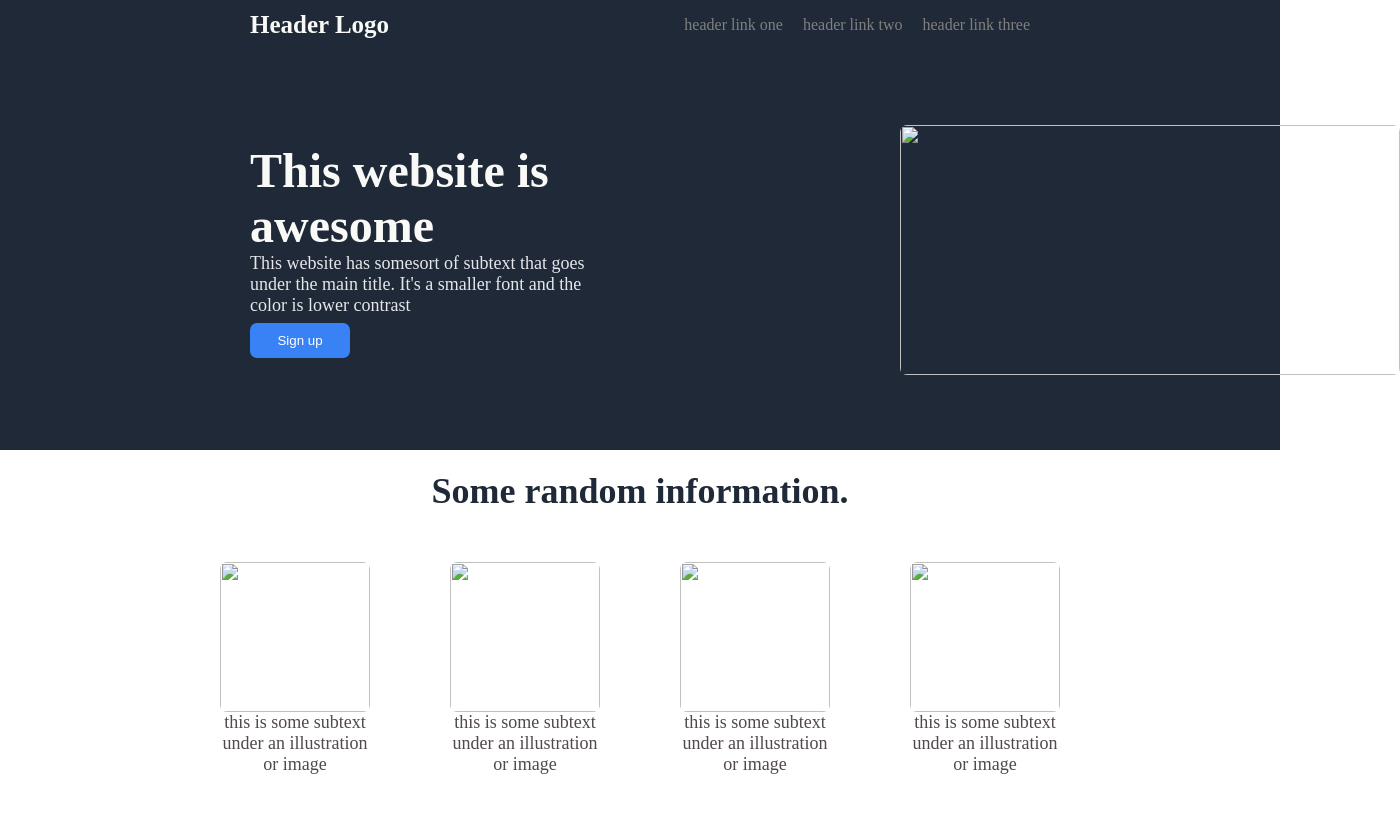
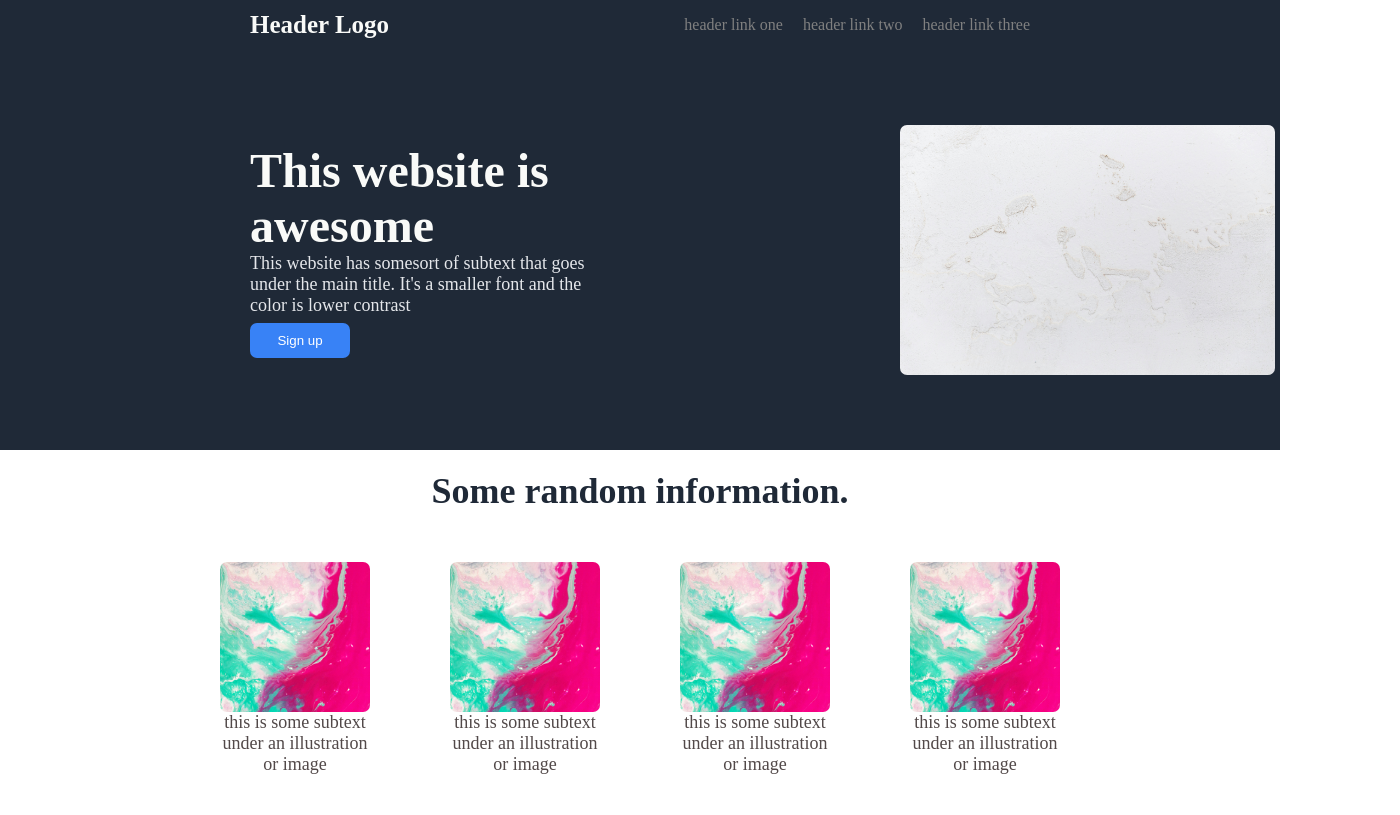
Before and after one commit to Dipstick713/Landing-Page, a plain HTML site: page index.html in a window 1280 px wide. Shown: the top 815 px of the page, 1400 px wide, since content can reach past the window. Drawn offline with Linux system fonts and the light colour scheme; the site is published under a folder, as on GitHub Pages, so addresses that start at the root find nothing.

Commit message:
Update index.html
Rectified image preview error

```diff
--- a/index.html
+++ b/index.html
@@ -22,15 +22,15 @@
         <p class="para">This website has somesort of subtext that goes under the main title. It's a smaller font and the color is lower contrast</p>
         <button class="tsign">Sign up</button>
       </div>
-      <img class ="placeholder" src="/images/image1.jpg"></img>
+      <img class ="placeholder" src="images/image1.jpg"></img>
     </div>
     <div class="mid">
       <h2 class="info">Some random information.</h2>
       <div class="imgs">
-        <img class="small" src="/images/image2.jpg"></img>
-        <img class="small" src="/images/image2.jpg"></img>
-        <img class="small" src="/images/image2.jpg"></img>
-        <img class="small" src="/images/image2.jpg"></img>
+        <img class="small" src="images/image2.jpg"></img>
+        <img class="small" src="images/image2.jpg"></img>
+        <img class="small" src="images/image2.jpg"></img>
+        <img class="small" src="images/image2.jpg"></img>
       </div>
       <div class="imginfo">
         <p class="illust">this is some subtext under an illustration or image</p>
```
